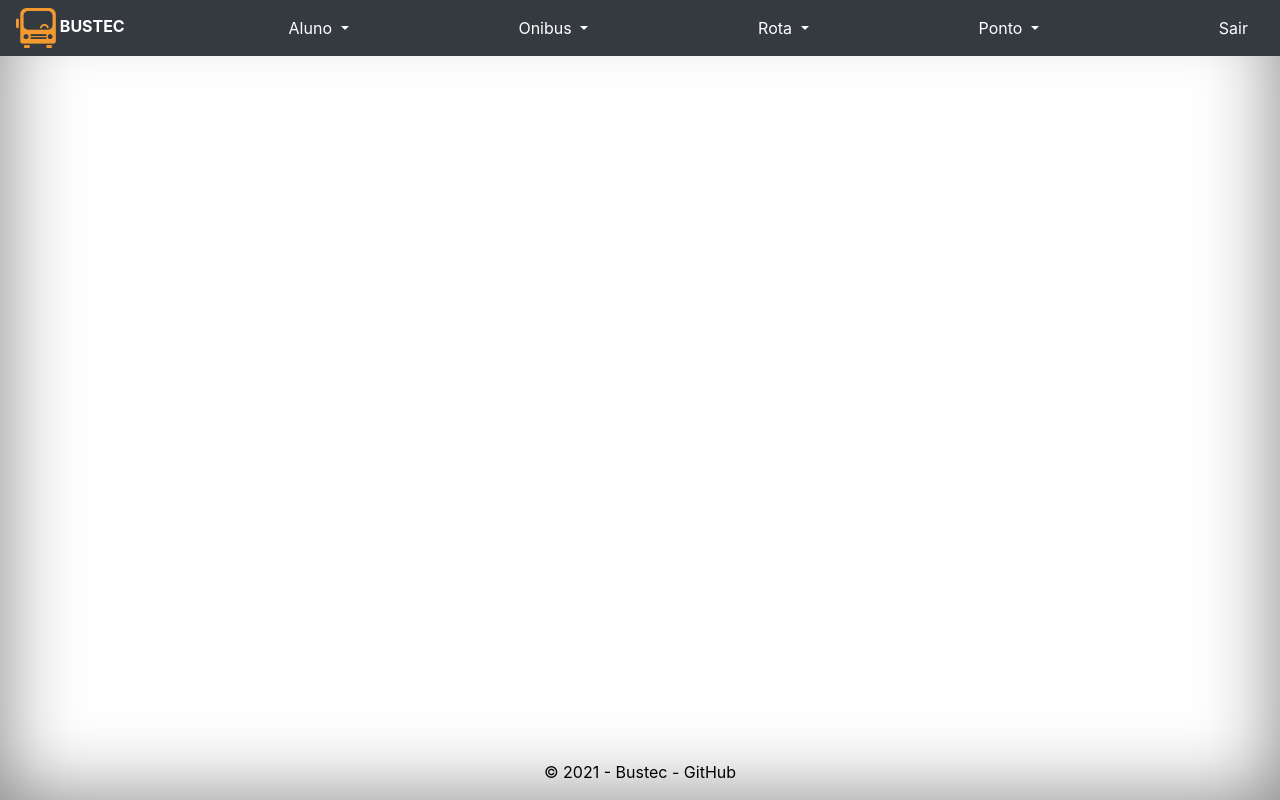
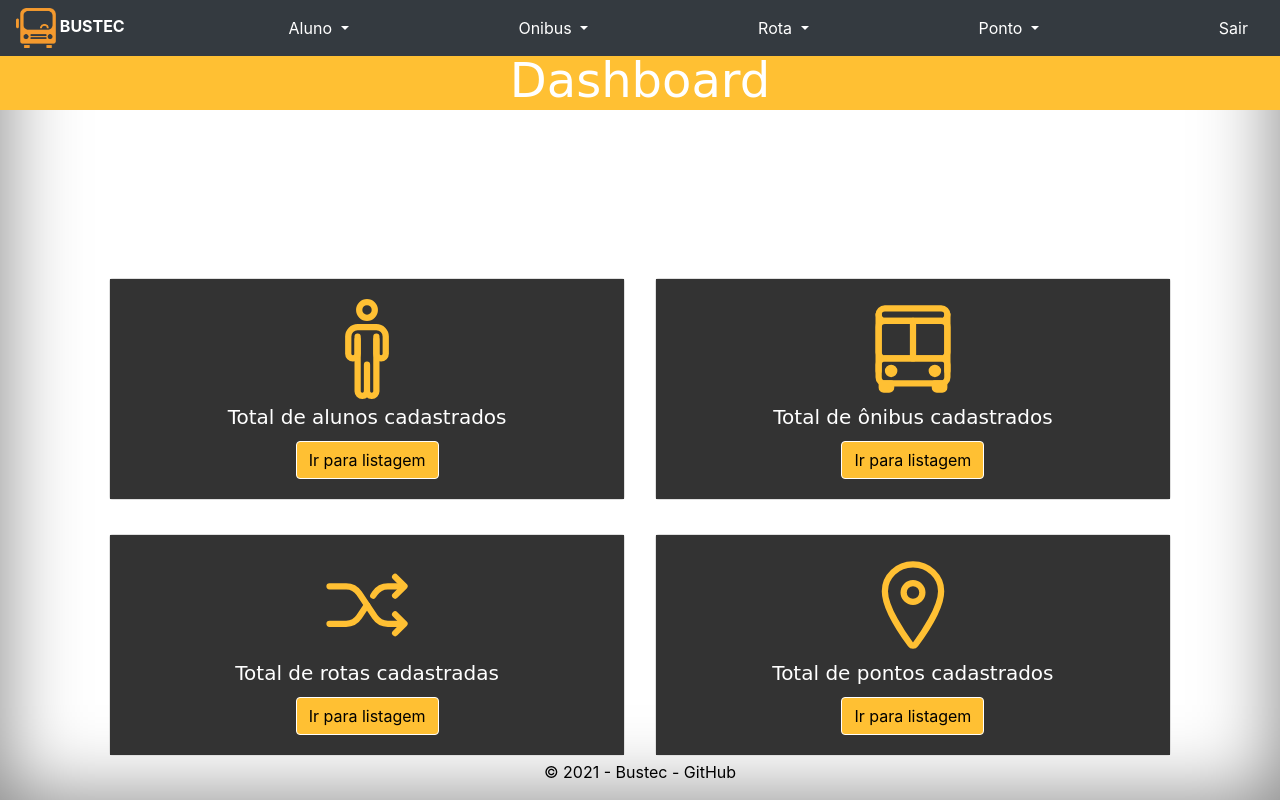
Before and after one commit to CarlosFalconJ/BusTec, a Symfony app: template API/templates/Home/home.html.twig in a window 1280 px wide. Run offline with Twig, Linux system fonts and the light colour scheme; the template is opened without the code that fills it, so the values that code supplies are empty; some libraries are stand-ins or nearby versions.

Commit message:
Termino do layout da home

```diff
--- a/API/templates/Home/home.html.twig
+++ b/API/templates/Home/home.html.twig
@@ -2,4 +2,64 @@
 
 {% block corpo %}
 
+    <div class="box-header with-border">
+        <section class="nav_top">
+            <div class="h1_cadastro"><h1>Dashboard</h1></div>
+        </section>
+    </div>
+
+    <div class="row row-home-top">
+        <div class="col-sm-5">
+            <div class="card">
+                <div class="card-body">
+                    <ion-icon src="/Imagens/man-outline.svg" width="100" height="100"></ion-icon>
+                    <h5 class="card-title">Total de alunos cadastrados</h5>
+                    {% for alunos in totalAlunos %}
+                        <p class="card-text">Total = {{ alunos.qtd_alunos }}</p>
+                    {% endfor %}
+                    <a href="/aluno/listar-todos" class="btn btn button-amarelo">Ir para listagem</a>
+                </div>
+            </div>
+        </div>
+
+        <div class="col-sm-5">
+            <div class="card">
+                <div class="card-body">
+                    <ion-icon  src= "/Imagens/bus-outline.svg"> </ion-icon >
+                    <h5 class="card-title">Total de ônibus cadastrados</h5>
+                    {% for onibus in totalOnibus %}
+                    <p class="card-text">Total = {{ onibus.qtd_onibus }}</p>
+                    {% endfor %}
+                    <a href="/onibus/listar-todos" class="btn btn button-amarelo">Ir para listagem</a>
+                </div>
+            </div>
+        </div>
+    </div>
+
+    <div class="row row-home">
+        <div class="col-sm-5">
+            <div class="card">
+                <div class="card-body">
+                    <ion-icon src="/Imagens/shuffle-outline.svg" width="100" height="100"></ion-icon>
+                    <h5 class="card-title">Total de rotas cadastradas</h5>
+                    {% for rota in totalRotas %}
+                    <p class="card-text">Total = {{ rota.qtd_rotas }}</p>
+                    {% endfor %}
+                    <a href="/rota/listar-todos" class="btn btn button-amarelo">Ir para listagem</a>
+                </div>
+            </div>
+        </div>
+        <div class="col-sm-5">
+            <div class="card">
+                <div class="card-body">
+                    <ion-icon src="/Imagens/location-outline.svg" width="100" height="100"></ion-icon>
+                    <h5 class="card-title">Total de pontos cadastrados</h5>
+                    {% for ponto in totalPontos %}
+                        <p class="card-text">Total = {{ ponto.qtd_pontos }}</p>
+                    {% endfor %}
+                    <a href="/ponto/listar-todos" class="btn btn button-amarelo">Ir para listagem</a>
+                </div>
+            </div>
+        </div>
+    </div>
 {% endblock%}
```
